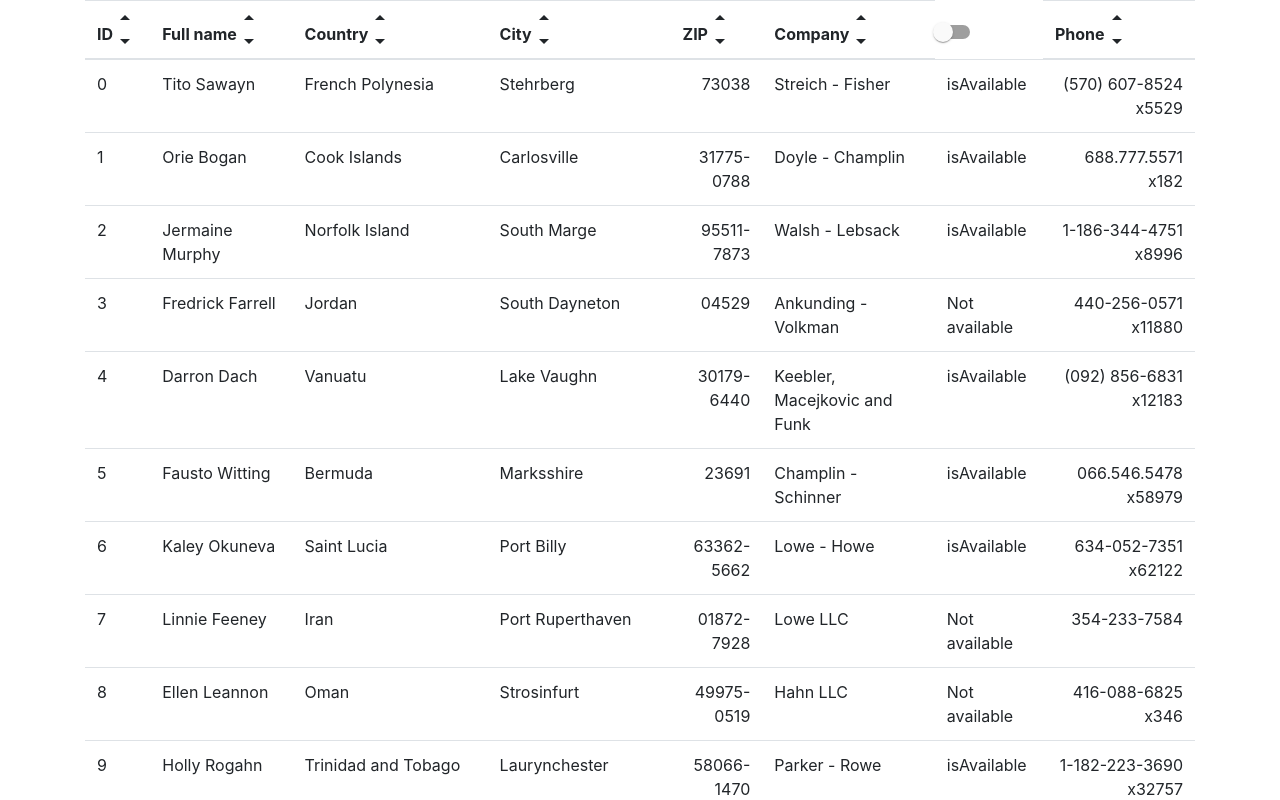
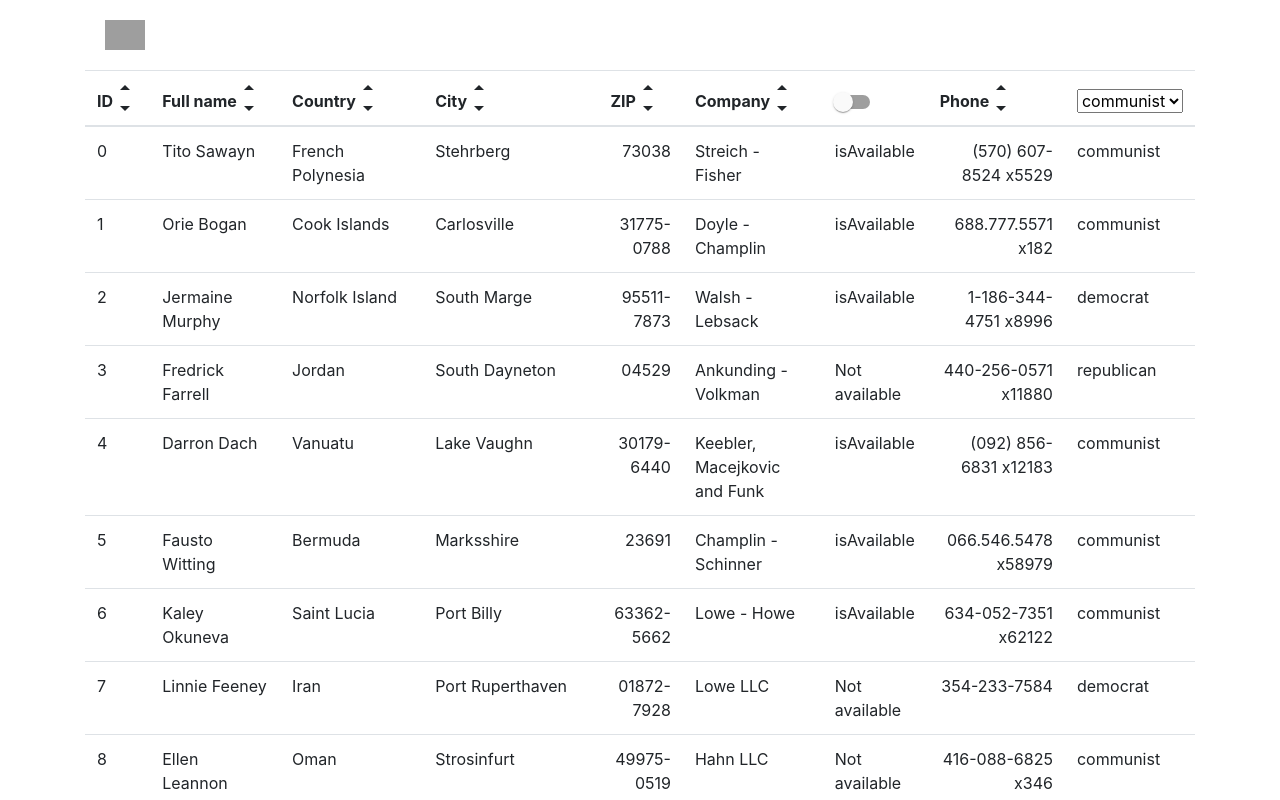
Before and after one commit to SergeiStekh/datagrid, a React (Create React App) app: page / in a window 1280 px wide. Shown: the top 800 px of the page. Built offline with nearby package versions, Linux system fonts and the light colour scheme; grey boxes are pictures that could not be loaded.

Commit message:
feat: add enum column with select element of 3 values

```diff
--- a/src/App.js
+++ b/src/App.js
@@ -7,6 +7,9 @@ export default class App extends Component {
 render() {
   return (
     <div className="container">
+      <a href="https://app.rs.school/course/score?course=react-2020-Q1">
+        <img style={{height: 30, margin: 20}} src='https://app.rs.school/static/images/logo-rsschool3.png'></img>
+      </a>
       <Table />
     </div>
 )
--- a/src/actions/actionTypes.js
+++ b/src/actions/actionTypes.js
@@ -1,2 +1,3 @@
 export const SORT_TABLE = "SORT_TABLE"
 export const SORT_TABLE_BOOLEAN = "SORT_TABLE_BOOLEAN"
+export const SORT_ENUM = "SORT_ENUM"
--- a/src/actions/actions.js
+++ b/src/actions/actions.js
@@ -1,4 +1,4 @@
-import {SORT_TABLE, SORT_TABLE_BOOLEAN} from './actionTypes'
+import {SORT_TABLE, SORT_TABLE_BOOLEAN, SORT_ENUM} from './actionTypes'
 import _ from 'lodash'
 
 export function sortTable(sortField, data, initialData, sortingMethod, sorted, sortedCount, previousSortField) {
@@ -109,3 +109,7 @@ export function sortTableBoolean(sortField, data, sortingMethod, sortedCount, so
     previousSortField: previousSort
   }
 }
+
+export function sortEnum() {
+
+}
--- a/src/components/table.js
+++ b/src/components/table.js
@@ -21,9 +21,9 @@ render() {
     clsButtonUp.push('arrow-red')
   }
   }
-console.log(this.props)
+
   return (
-  <table className="table">
+  <table className="table" >
     <thead>
     <tr>
       <th onClick={() => this.props.onClick("id", this.props.data, this.props.initialData, this.props.sort, this.props.sorted, this.props.sortedCount, this.props.previousSortField)} style={{position: "relative"}}>ID
@@ -50,7 +50,8 @@ console.log(this.props)
       <ArrowDropUpIcon style={{top: 5}} className={this.props.sorted['company'] ? clsButtonUp.join(' ') : 'sort-buttons'}/>
       <ArrowDropDownIcon style={{bottom: 5}} className={this.props.sorted['company'] ? clsButtonDown.join(' ') : 'sort-buttons'}/>
       </th>
-      <FormGroup row style={{marginTop: 12}}>
+      <th>
+      <FormGroup row style={{margin: 0, padding: 0, height: 30}}>
       <FormControlLabel
         control={
           <Switch checked={this.props.sorted['isAvailable']} onClick={() => this.props.onClickBoolean("isAvailable", this.props.data, this.props.sort, this.props.sortedCount, this.props.sorted, this.props.previousSortField)} value="checkedA" />
@@ -58,9 +59,17 @@ console.log(this.props)
         label=""
       />
       </FormGroup>
+      </th>
       <th onClick={() => this.props.onClick("phone", this.props.data, this.props.initialData, this.props.sort, this.props.sorted, this.props.sortedCount, this.props.previousSortField)} style={{position: "relative"}}>Phone
       <ArrowDropUpIcon style={{top: 5}} className={this.props.sorted['phone'] ? clsButtonUp.join(' ') : 'sort-buttons'}/>
       <ArrowDropDownIcon style={{bottom: 5}} className={this.props.sorted['phone'] ? clsButtonDown.join(' ') : 'sort-buttons'}/>
+      </th>
+      <th style={{position: "relative"}}>
+      <select>
+      <option value="communist">communist</option>
+      <option value="democrat">democrat</option>
+      <option value="republican">republican</option>
+      </select>
       </th>
     </tr>
     </thead>
@@ -75,6 +84,7 @@ console.log(this.props)
           <td>{user.company}</td>
           <td>{user.isAvailable ? "isAvailable" : "Not available"}</td>
           <td style={{textAlign: "right"}}>{user.phone.toLocaleString()}</td>
+          <td>{user.politicViews}</td>
         </tr>)
       }) : <div>Loading data</div>}
     </tbody>
--- a/src/utils/generateUsers.js
+++ b/src/utils/generateUsers.js
@@ -5,6 +5,7 @@ const faker = require('faker');
 function generateUsers() {
 
   let users = []
+  let politicViews = ["communist", "democrat", "republican"];
 
   for (let id=0; id <= 1005; id++) {
 
@@ -15,6 +16,7 @@ function generateUsers() {
     let company = faker.company.companyName();
     let phone = faker.phone.phoneNumber();
     let isAvailable = faker.random.boolean();
+    let randomPoliticViews = politicViews[(Math.random() * politicViews.length).toFixed(0)] || politicViews[0];
 
     users.push({
         "id": id,
@@ -25,6 +27,7 @@ function generateUsers() {
         "company": company,
         "phone": phone,
         "isAvailable": isAvailable,
+        "politicViews": randomPoliticViews
     });
   }
 
```
